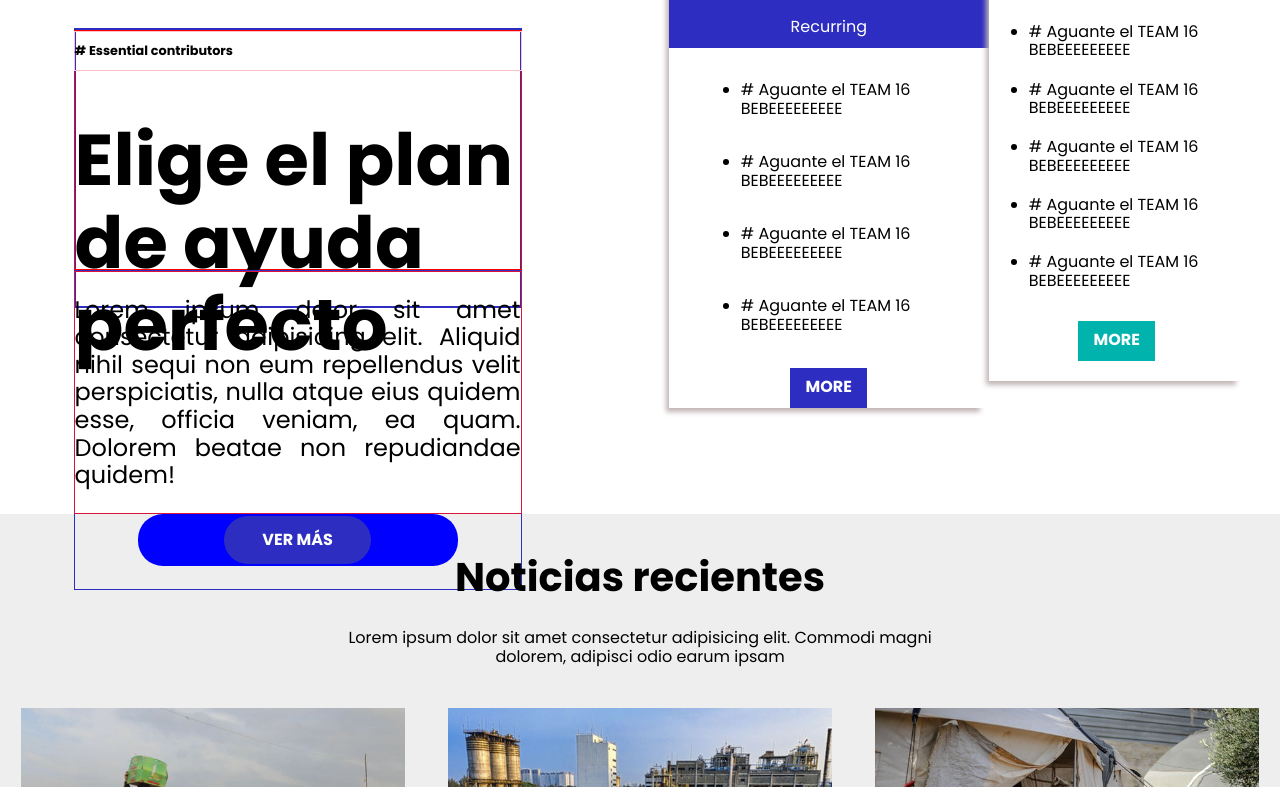
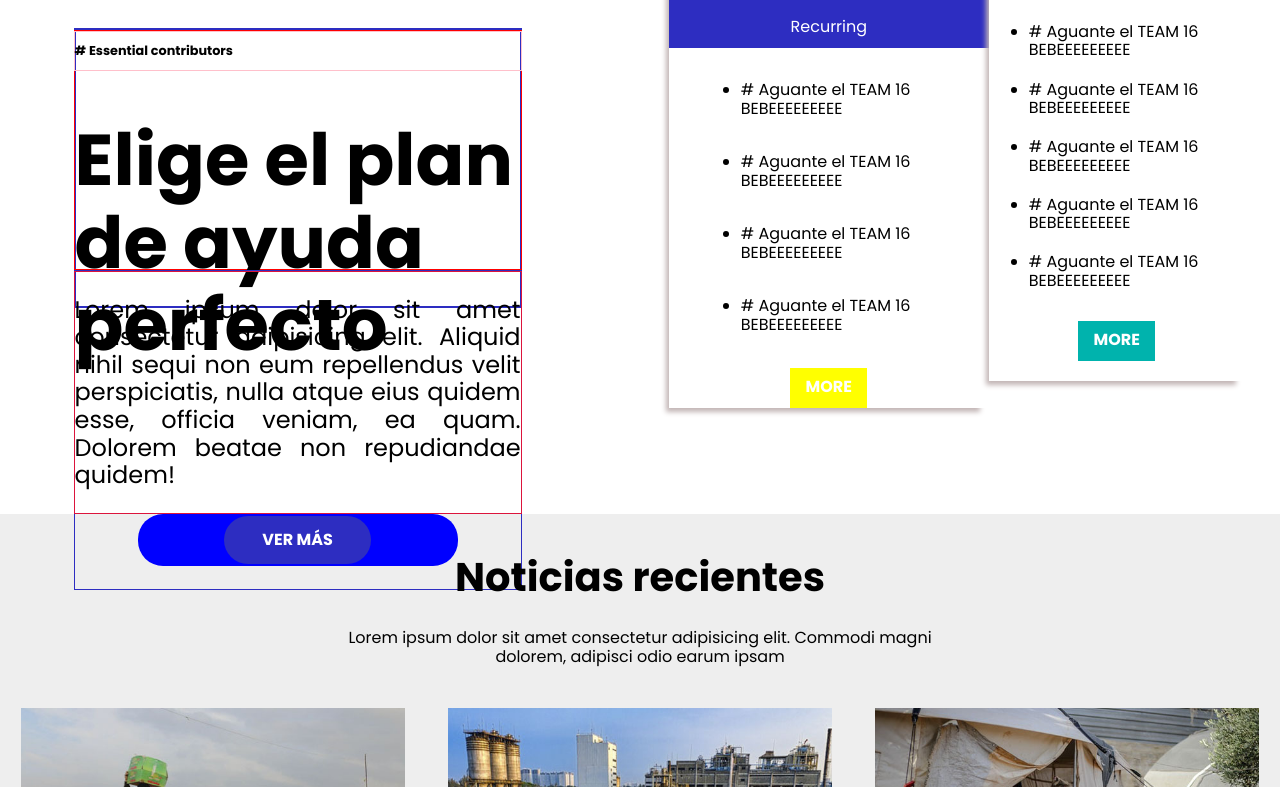
Before and after one commit to SoyGeelances/HumanUnity, a plain HTML site: page index.html in a window 1280 px wide. In both pictures the pointer is over the button 828 px from the left and 3551 px from the top of the page. Shown: the part 3164-3951 px from the top of the page. Drawn offline with Linux system fonts and the light colour scheme.

Commit message:
actualizo

```diff
--- a/css/style.css
+++ b/css/style.css
@@ -915,6 +915,10 @@ align-items: center
     color: white;
     font-weight: bold;
 }
+.more:hover{
+    cursor: pointer;
+    background: yellow;
+}
 
 
 
```
